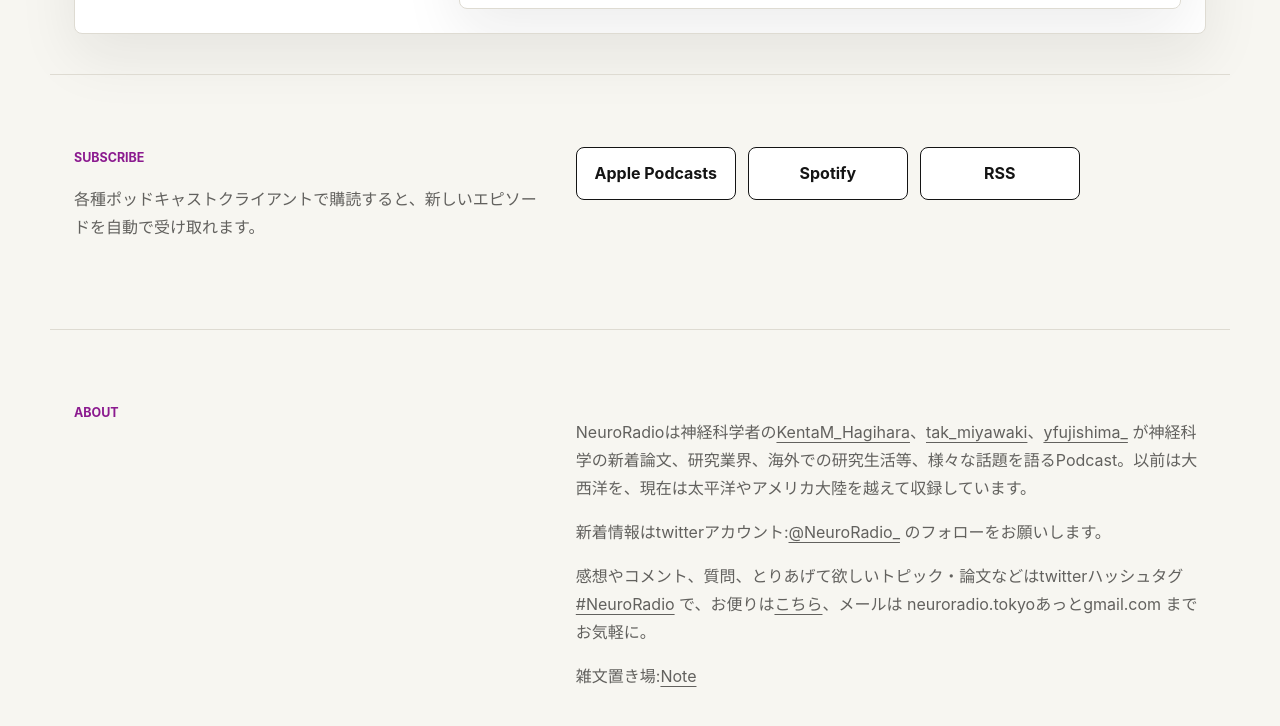
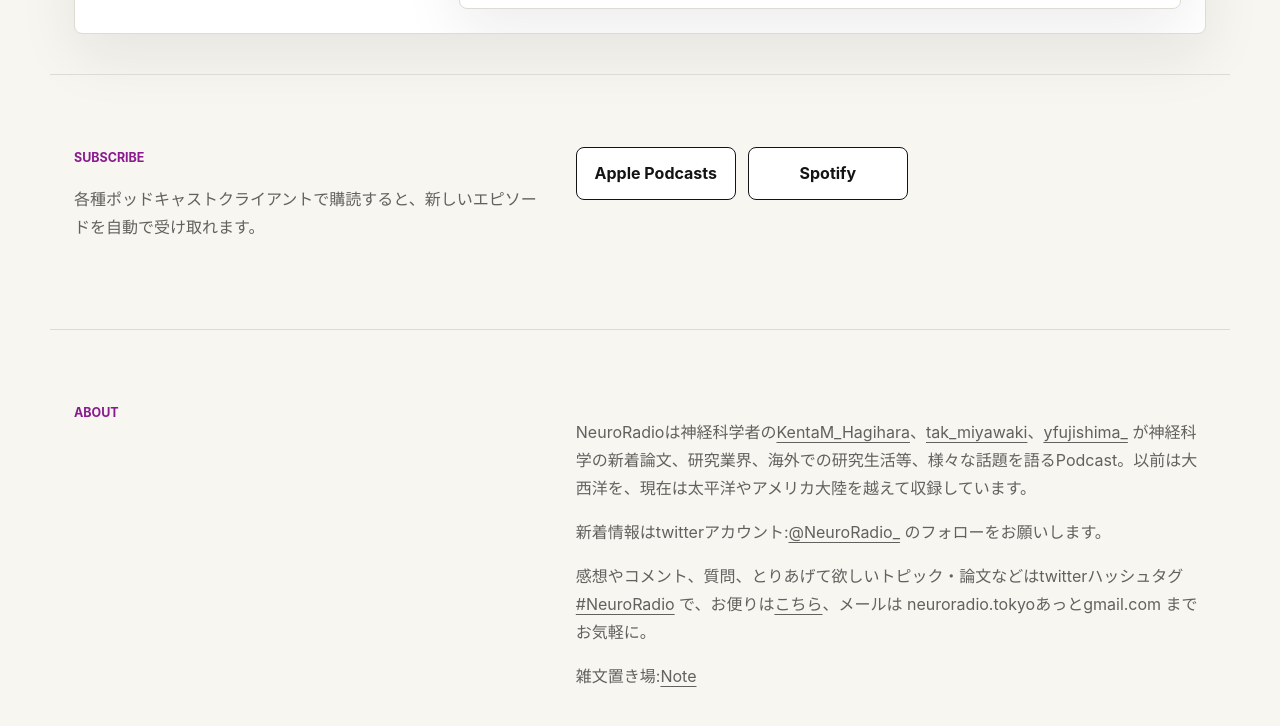
Before and after one commit to yfujis/neuroradio.github.io, a Jekyll site: the page built from index.html, in a window 1280 px wide and 900 px high, scrolled down 455 px, cut to the strip 97-823 px from the top of the window. Built offline with Jekyll 4.4.1, drawn with Linux system fonts in a browser that asks for light colours.

Commit message:
Remove broken RSS link from home subscribe section
Co-authored-by: Copilot <223556219+Copilot@users.noreply.github.com>

```diff
--- a/index.html
+++ b/index.html
@@ -29,7 +29,6 @@ summary: 神経科学者による日本語Podcast。最新回、エピソード
     <div class="platform-grid">
       <a class="platform" href="https://podcasts.apple.com/jp/podcast/neuroradio/id1556937028">Apple Podcasts</a>
       <a class="platform" href="https://open.spotify.com/show/2EA3S51dcQ0pRUTCX2ivsF">Spotify</a>
-      <a class="platform" href="https://anchor.fm/s/4ddf5488/podcast/rss">RSS</a>
     </div>
   </section>
 
```
